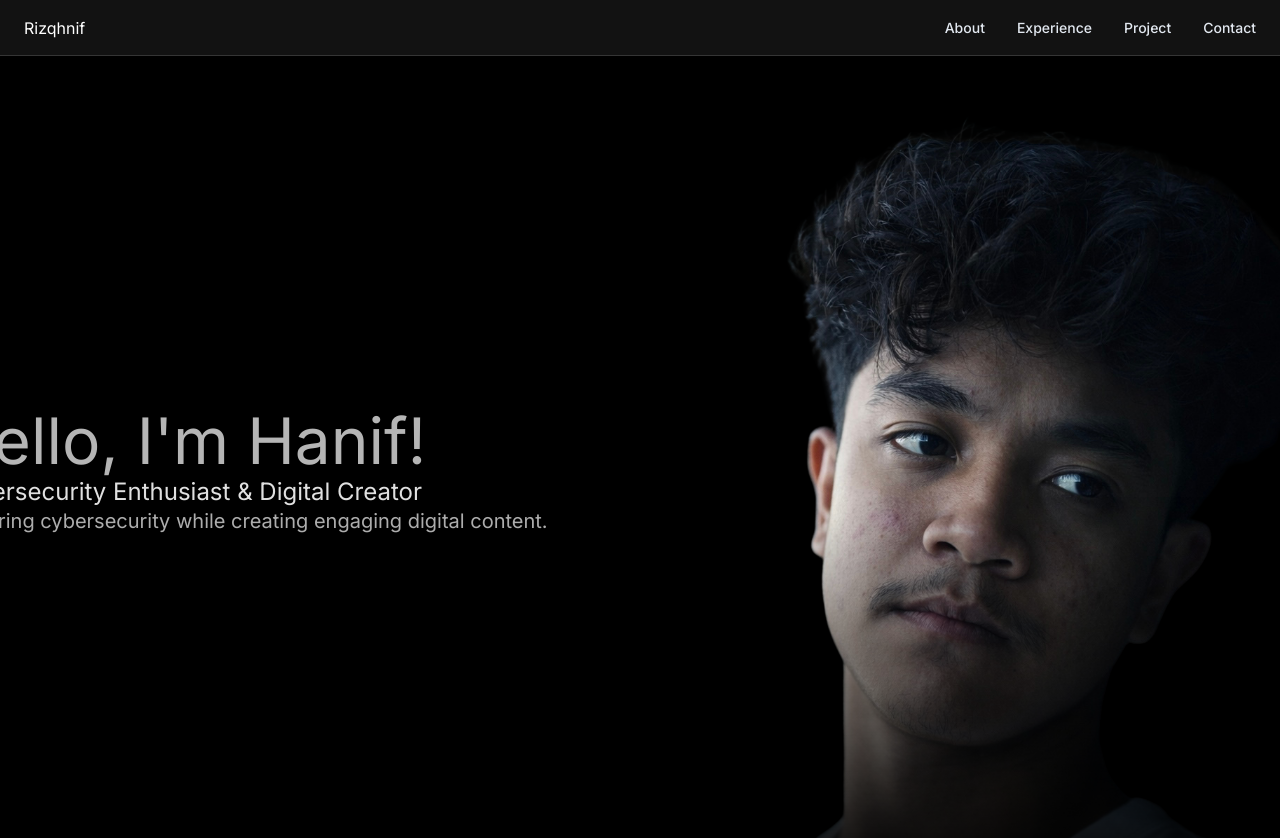
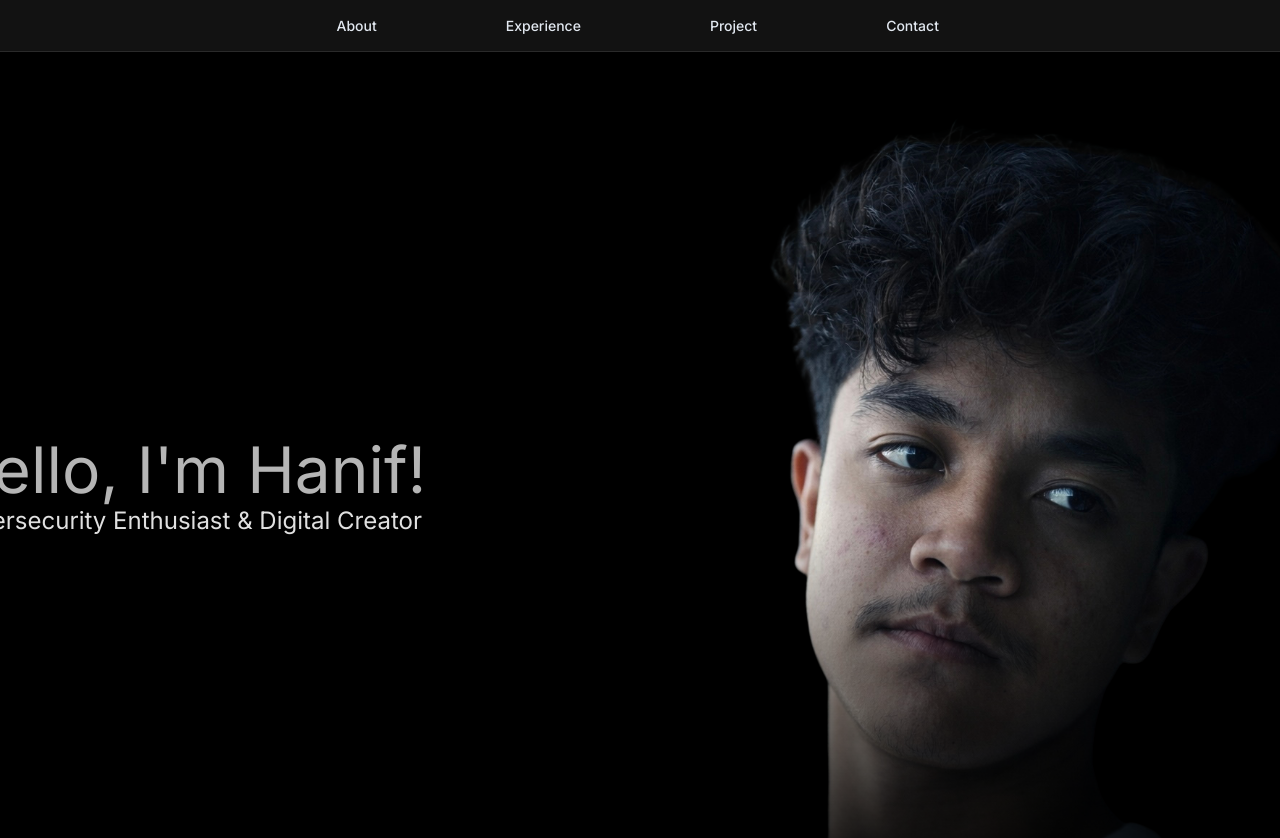
Before and after one commit to hanifhanof/porthanif, a Next.js app: page / in a window 1280 px wide. Shown: the top 838 px of the page. Built offline with nearby package versions, Linux system fonts and the light colour scheme.

Commit message:
refactor(navbar): restructure navbar layout for improved responsiveness and clarity

```diff
--- a/app/globals.css
+++ b/app/globals.css
@@ -69,20 +69,20 @@ a {
 }
 
 /* ==========================================================================
-   1. DEFAULT NAVBAR: KHUSUS UNTUK POV HP / MOBILE (Di bawah 720px)
+   1. DEFAULT NAVBAR: UNTUK POV HP / MOBILE (Di bawah 720px)
    ========================================================================== */
 .nav-container {
   position: fixed;
   top: 24px;
   left: 50%;
-  transform: translateX(-50%); /* Trik menengahkan bentuk kapsul di HP */
+  transform: translateX(-50%); /* Sentralisasi bentuk kapsul di HP */
   width: 90%;
   max-width: 900px;
   height: 56px;
   padding: 0 24px;
   display: flex;
   align-items: center;
-  justify-content: space-between; /* Logo di kiri, Menu/Hamburger di kanan */
+  justify-content: space-between; /* Logo di kiri, Hamburger di kanan */
   border-radius: 50px; /* POV HP TETAP MELENGKUNG BENTUK KAPSUL */
 
   /* Efek Kaca (Glassmorphism) */
@@ -92,17 +92,19 @@ a {
   border: 1px solid rgba(255, 255, 255, 0.15);
   box-shadow: 0 8px 32px 0 rgba(0, 0, 0, 0.3);
   z-index: 100;
-
-  /* Transisi perubahan lancar */
-  transition: transform 0.35s ease, opacity 0.35s ease, border-radius 0.35s ease, width 0.35s ease;
+  transition: transform 0.35s ease, opacity 0.35s ease;
 }
 
-/* Animasi Muncul & Sembunyi khusus POV HP (Wajib mempertahankan translateX(-50%)) */
+/* Sembunyikan menu teks desktop saat di layar HP */
+.nav-links {
+  display: none;
+}
+
+/* Animasi Muncul & Sembunyi khusus POV HP */
 .show-nav {
   transform: translateX(-50%) translateY(0);
   opacity: 1;
 }
-
 .hide-nav {
   transform: translateX(-50%) translateY(-12px);
   opacity: 0;
@@ -110,39 +112,119 @@ a {
 
 
 /* ==========================================================================
-   2. MEDIA QUERY: KHUSUS UNTUK POV PC / DESKTOP (Lebar Layar > 720px)
+   2. MEDIA QUERY: KHUSUS UNTUK POV PC / DESKTOP (Layar > 720px) - ALA APPLE
    ========================================================================== */
 @media (min-width: 721px) {
   .nav-container {
-    top: 0;                 /* Tempel ke paling atas monitor */
-    left: 0;                /* Mulai dari ujung paling kiri */
-    transform: none;        /* MATIKAN fungsi centering milik HP */
-    width: 100%;            /* Paksa panjangnya mentok kanan 100% */
-    max-width: 100%;        /* Hapus batas lebar maksimal */
-    border-radius: 0;       /* POV PC TIDAK ADA MELENGKUNG SAMA SEKALI */
+    top: 0;
+    left: 0;
+    transform: none;
+    width: 100%;
+    max-width: 100%;
+    border-radius: 0;
+    height: 52px; /* Tinggi navbar PC proporsional */
+    display: flex;
+    justify-content: center; /* Menjaga kontainer konten tetap di tengah layar */
+    align-items: center;
 
-    /* Modifikasi border: Hanya garis tipis di bawah navbar */
+    background: rgba(255, 255, 255, 0.07);
+    backdrop-filter: blur(12px);
+    -webkit-backdrop-filter: blur(12px);
     border: none;
-    border-bottom: 1px solid rgba(255, 255, 255, 0.15);
-    box-shadow: 0 4px 20px 0 rgba(0, 0, 0, 0.2);
+    border-bottom: 1px solid rgba(255, 255, 255, 0.1);
+    box-shadow: 0 1px 4px rgba(0, 0, 0, 0.1);
   }
 
-  /* Animasi Muncul & Sembunyi khusus POV PC (Bebas dari gangguan translateX HP) */
+  /* WRAPPER KONTEN TENGAH - Memaksa sejajar horizontal & sinkron */
+  .nav-content {
+    display: flex !important;
+    flex-direction: row !important; /* Mencegah logo melorot ke atas teks */
+    align-items: center !important;
+    justify-content: flex-start !important; /* Berjejer rapat setelah logo */
+    width: 100%;
+    max-width: 1024px; /* Lebar maksimal area teks agar space kanan-kiri sinkron otomatis */
+    margin: 0 auto !important;
+    padding: 0 24px;
+    position: relative;
+  }
+
+  .nav-logo {
+    font-size: 14px;
+    font-weight: 600;
+    color: #ffffff;
+    white-space: nowrap; /* Mencegah teks patah baris */
+    transform: translateX(-420px);
+  }
+
+  /* MENU BERJEJER DI SEBELAH KANAN LOGO */
+  .nav-links {
+    display: flex !important;
+    align-items: center !important;
+    position: static !important;
+    transform: none !important;
+    flex-grow: 1;
+    justify-content: center;
+    gap: 0rem;
+    padding-left: 0 !important;
+  }
+
+
+  .nav-links a {
+    font-size: 13px;
+    font-weight: 400;
+    color: rgba(255, 255, 255, 0.7);
+    transition: color 0.2s ease;
+    white-space: nowrap;
+  }
+
+  .nav-links a:hover {
+    color: #ffffff;
+  }
+
+  /* Pastikan tombol hamburger tersembunyi sempurna di PC */
+  .hamburger-btn {
+    display: none !important;
+  }
+
+  /* Animasi Muncul & Sembunyi PC */
   .show-nav {
     transform: translateY(0) !important;
     opacity: 1;
   }
-
   .hide-nav {
-    transform: translateY(-56px) !important; /* Sembunyi naik ke atas setinggi navbar */
+    transform: translateY(-52px) !important;
     opacity: 0;
   }
 }
 
   /* Sesuaikan animasi sembunyi/muncul khusus PC tanpa gangguan translateX */
+/* ============================================
+   NAV LINKS (MENU NAVIGASI DESKTOP)
+   ============================================ */
 .nav-links {
   display: flex;
-  gap: 2rem;
+  align-items: center;
+
+  /* 1. MATIKAN POSISI ABSOLUT (Agar bisa menyebar alami) */
+  position: static;
+  transform: none;
+
+  /* 2. BERIKAN EFEK GROW (Memaksa area menu mengambil sisa ruang navbar) */
+  flex-grow: 1;
+
+  /* 3. ATUR SEBARAN JARAK ANTAR MENU */
+  /* space-evenly akan memberi jarak yang sama rata di kanan-kiri setiap teks */
+  justify-content: space-evenly;
+
+  /* Jarak batas suci agar menu tidak terlalu mepet dengan logo kiri & tombol/ujung kanan */
+  padding: 0 60px;
+}
+
+/* Sembunyikan menu desktop ini saat di layar HP */
+@media (max-width: 720px) {
+  .nav-links {
+    display: none;
+  }
 }
 
 .nav-links a {
--- a/app/page.tsx
+++ b/app/page.tsx
@@ -60,6 +60,8 @@ export default function Home() {
     <main className="portfolio-page">
       {/* NAVBAR CONTAINER */}
 <nav className={`nav-container ${showNavbar ? "show-nav" : "hide-nav"}`}>
+  <div className="nav-content">
+
     <div className="nav-logo">
       <a href="#hero">Rizqhnif</a>
     </div>
@@ -71,11 +73,10 @@ export default function Home() {
       <a href="#contact">Contact</a>
     </div>
 
-        {/* Tombol Hamburger dengan onClick yang dipaksa stop propagation */}
     <button
       className="hamburger-btn"
       onClick={(e) => {
-            e.stopPropagation(); // Mencegah interupsi klik dari luar
+        e.stopPropagation();
         setMenuOpen(!menuOpen);
       }}
       aria-expanded={menuOpen}
@@ -86,6 +87,8 @@ export default function Home() {
       <span className="hamburger-bar bar-2"></span>
       <span className="hamburger-bar bar-3"></span>
     </button>
+
+  </div>
 </nav>
 
       {/* OVERLAY MENU MOBILE */}
@@ -120,9 +123,6 @@ export default function Home() {
             <ShinyText text="Hello, I'm Hanif!" />
           </h1>
           <p className="namaku-role">Cybersecurity Enthusiast & Digital Creator</p>
-          <p className="namaku-desc">
-            Exploring cybersecurity while creating engaging digital content.
-          </p>
         </div>
       </section>
 
```
Lines whose indentation alone changed are shown as unchanged.
